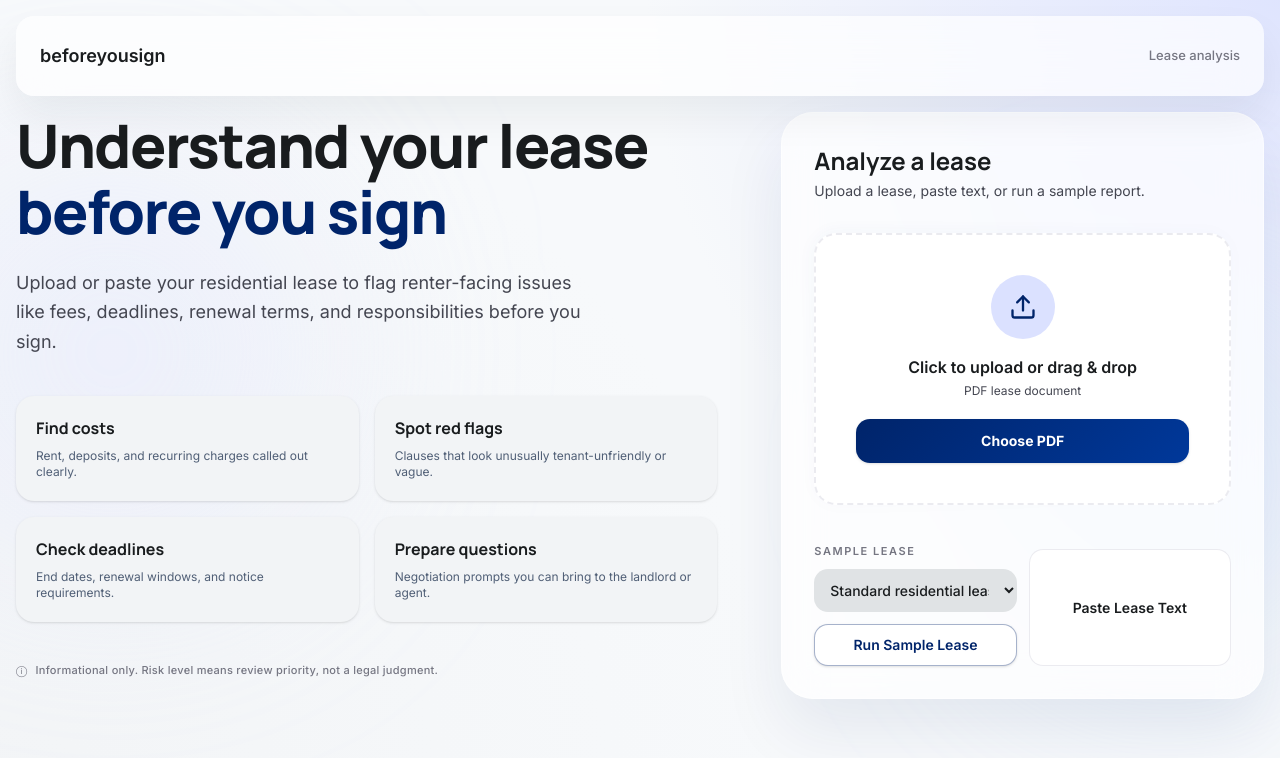
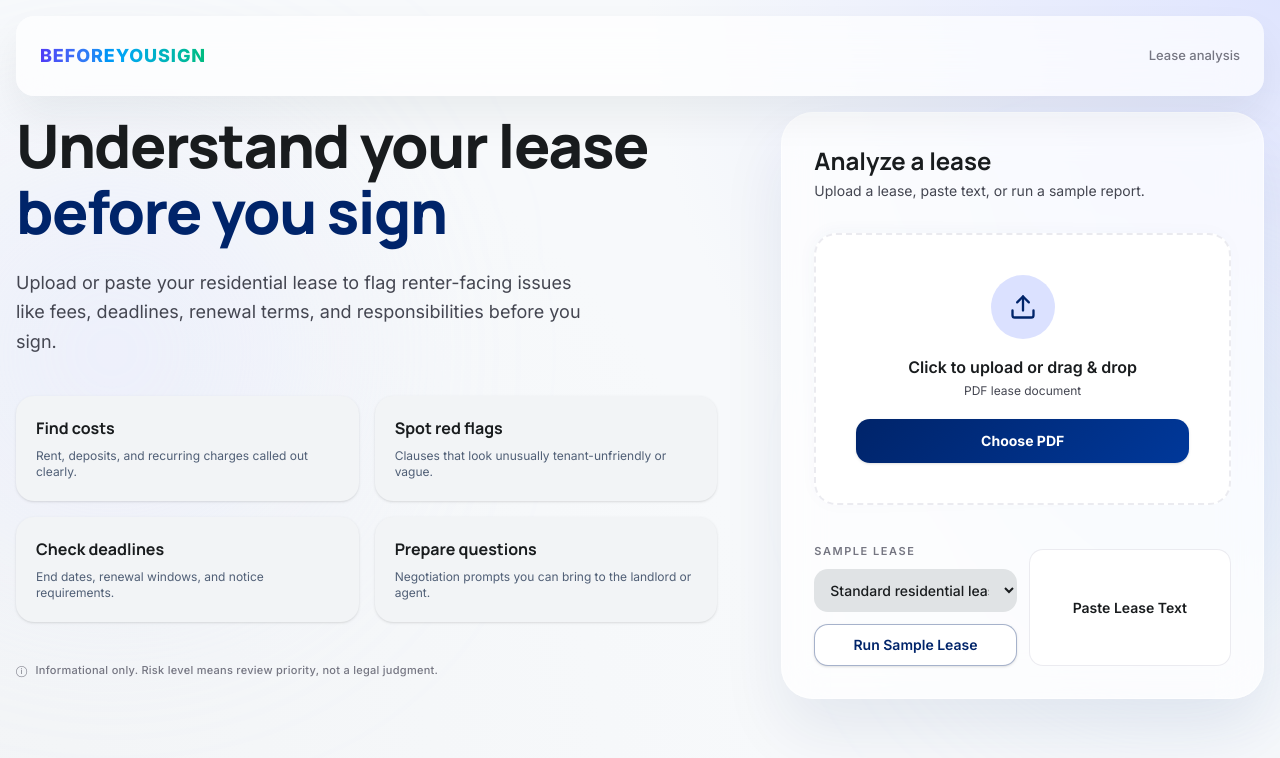
Before and after one commit to ChimdumebiNebolisa/BeforeYouSign, a Next.js app: page / in a window 1280 px wide. Shown: the top 758 px of the page. Built offline with nearby package versions, Linux system fonts and the light colour scheme.

Commit message:
Style navbar text: gradient, tracking, hover

```diff
--- a/src/components/beforeyousign/landing-shell.tsx
+++ b/src/components/beforeyousign/landing-shell.tsx
@@ -17,7 +17,12 @@ export function LandingShell({ children }: { children: ReactNode }) {
       <header className="fixed top-4 left-1/2 z-50 w-full max-w-7xl -translate-x-1/2 px-4">
         <nav className="bys-glass-panel bys-float-shadow flex h-[4.75rem] items-center justify-between rounded-2xl px-5 sm:h-20 sm:px-6">
           <span className="relative block h-11 max-w-full shrink-0 sm:h-[3.25rem] w-[min(100%,320px)] sm:w-[min(100%,420px)] flex items-center">
-            <span className="text-lg font-semibold lowercase">beforeyousign</span>
+            <span
+              className="text-lg font-extrabold tracking-wider uppercase bg-clip-text text-transparent bg-gradient-to-r from-indigo-600 via-sky-500 to-emerald-500 hover:scale-105 transition-transform duration-150"
+              aria-label="BeforeYouSign"
+            >
+              beforeyousign
+            </span>
           </span>
           <p className="hidden text-[13px] font-medium text-[#757682] sm:block">Lease analysis</p>
         </nav>
```
